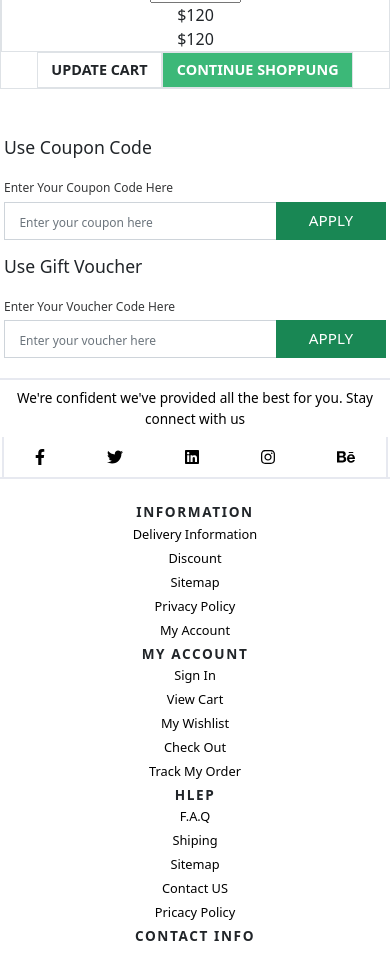
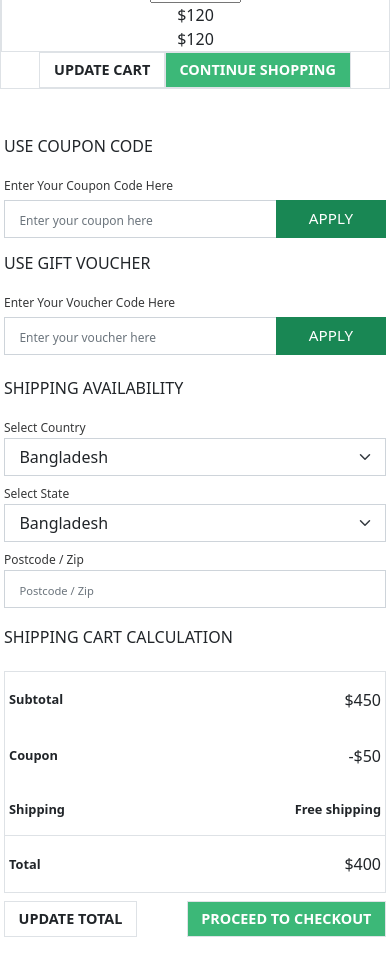
Before and after one commit to rhjoy-git/rhjoy-git-e-commerce.io, a plain HTML site: page shopcart.html in a window 390 px wide. Shown: the part 864-1820 px from the top of the page. Drawn offline with nearby package versions, Linux system fonts and the light colour scheme.

Commit message:
shop cart design complete , responsive pending

```diff
--- a/assets/css/shopcart.css
+++ b/assets/css/shopcart.css
@@ -22,21 +22,27 @@ a {
 body {
     overflow-x: hidden;
 }
-.row, .col{
+
+.row,
+.col {
     overflow: hidden;
 }
+
 .vertical-center {
     display: flex !important;
     justify-content: center;
     align-items: center;
 }
-.cart-size{
+
+.cart-size {
     font-size: 0.9rem;
     margin: 0;
 }
-.cart-size span{
+
+.cart-size span {
     color: #3cb878;
 }
+
 /* -------------Top Start------------ */
 .top-contact-info a pre {
     font-size: 0.8rem;
@@ -64,9 +70,10 @@ body {
 /* -------------Top End------------ */
 
 /* -----------Navbar Start----------- */
-.Home{
+.Home {
     box-shadow: 0 5px 10px rgba(0, 0, 0, 0.2);
 }
+
 .navbar-brand span {
     color: #3cb878;
 }
@@ -109,31 +116,40 @@ body {
 
 /* -----------Navbar End----------- */
 /* -------------Breadcrum Start------------- */
-.product-title{
+.breadcrumb-item a{
+    color: #000;
+}
+.product-title {
     text-align: center;
 }
-.product-title{
+
+.product-title {
     font-size: 0.8rem;
 }
 
-.product-title-row{
+.product-title-row {
     border: 1px solid #dee2e6;
 }
+
 .product-udpate-row,
-.product-info-row{
+.product-info-row {
     border-right: 1px solid #dee2e6;
     border-left: 1px solid #dee2e6;
     border-bottom: 1px solid #dee2e6;
 }
-.border-left{
+
+.border-left {
     border-left: 1px solid #dee2e6;
 }
-.cart-product img{
+
+.cart-product img {
     width: 15%;
 }
-.cart-product h5{
+
+.cart-product h5 {
     font-size: 0.8rem;
 }
+.cart-btn a,
 .product-udpate-row a {
     font-weight: 600;
     border: 1px solid transparent;
@@ -142,47 +158,92 @@ body {
     border-radius: 0;
     transition: 0.45s;
 }
+.cart-btn a:last-child,
 .product-udpate-row a:last-child {
     color: #fff;
     background-color: #3cb878;
 }
+.cart-btn a:hover,
 .product-udpate-row a:hover {
     background-color: #3cb878;
     color: #fff;
     border-radius: 1rem;
     transform: scale(0.9);
 }
+
 /* -----------Breadcrum End------------- */
 /* -------------Coupon Start-------------- */
-.input-group{
+.input-group {
     margin-top: 0.23rem;
 }
+
 .input-group input:focus {
     box-shadow: none;
 }
-.coupon-col h5{
-    font-size: 1.1rem !important;
+
+.coupon-col h5,
+.shippingAddress h5,
+.shoppingcartcalculation h5 {
+    font-size: 1rem !important;
     margin: 1rem 0;
+    text-transform: uppercase;
 }
-.coupon-col span{
+
+.shippingAddress span,
+.coupon-col span {
     color: #373839;
     font-size: 0.75rem !important;
     margin-bottom: 500px !important;
 }
 
-.input-group input{
+.input-group input {
     border-radius: 0;
     padding: .375rem .9rem;
 }
-.input-group input::placeholder{
+
+.input-group input::placeholder {
     font-size: 0.75rem;
     color: #6c757d;
 }
-.input-group a{
+
+.input-group a {
     border-radius: 0;
     padding: 0.375rem 2rem;
     font-size: 0.95rem;
 }
+
+.country,
+.state,
+.postcode {
+    border-radius: 0;
+    padding: .375rem .9rem;
+}
+
+.country:focus,
+.state:focus,
+.postcode:focus {
+    box-shadow: none !important;
+}
+
+.postcode::placeholder {
+    font-size: 0.7rem;
+}
+
+.subtotalcost-title,
+.coupon-title,
+.shiping-title,
+.shipping-title,
+.total-title {
+    font-size: 0.8rem;
+    font-weight: 600;
+}
+
+.subtotal-amount,
+.discount-amount,
+.total-amount {
+    font-style: 1rem;
+}
+
 /* -------------Coupon End-------------- */
 /* --------------Discount Start------------- */
 .discount-footer p,
@@ -274,7 +335,8 @@ body {
 }
 
 @media only screen and (max-width: 575px) {
-/* ------------top--------------- */
+
+    /* ------------top--------------- */
     .top .container {
         display: block !important;
     }
@@ -287,7 +349,7 @@ body {
         width: 100%;
     }
 
-/* -------------information------------- */
+    /* -------------information------------- */
     .information {
         text-align: center;
     }
--- a/shopcart.html
+++ b/shopcart.html
@@ -171,13 +171,13 @@
             <div class="row product-udpate-row mx-md-2 mx-lg-5">
                 <div class="col-md-6 offset-md-6  py-md-2 vertical-center">
                     <a class="btn border" href="">UPDATE CART</a>
-                    <a class="btn border ms-md-3" href="">CONTINUE SHOPPUNG</a>
+                    <a class="btn border ms-md-3" href="">CONTINUE SHOPPING</a>
                 </div>
             </div>
         </div>
     </section>
     <!-- =============== Product section End ============= -->
-    <!-- =============== Cupon & Voucher section Start ============= -->
+    <!-- =============== Cupon & Voucher & shipping address section Start ============= -->
     <section class="voucher py-3 py-md-5 px-lg-5">
         <div class="container px-lg-5">
             <div class="row">
@@ -190,15 +190,80 @@
                         <a class="btn btn-success input-group-text" id="coupon" href="#" type="button">APPLY</a>
                     </div>
                 </div>
-            <div class="coupon-col col-12 col-md-6 px-lg-5 px-md-2 px-1">
-                <h5>Use Gift Voucher</h5>
-                <span class="mb-2">Enter Your Voucher Code Here</span>
-                <div class="input-group">
-                    <input type="text" class="form-control" placeholder="Enter your voucher here" aria-label="coupon"
-                        aria-describedby="coupon">
-                    <a class="btn btn-success input-group-text" id="coupon" href="#" type="button">APPLY</a>
+                <div class="coupon-col col-12 col-md-6 px-lg-5 px-md-2 px-1">
+                    <h5>Use Gift Voucher</h5>
+                    <span class="mb-2">Enter Your Voucher Code Here</span>
+                    <div class="input-group">
+                        <input type="text" class="form-control" placeholder="Enter your voucher here"
+                            aria-label="coupon" aria-describedby="coupon">
+                        <a class="btn btn-success input-group-text" id="coupon" href="#" type="button">APPLY</a>
+                    </div>
                 </div>
             </div>
+            <div class="row pt-2 pt-md-3 pt-lg-5">
+                <div class="col-md-6 col-sm-12 col-12 px-lg-5 px-md-2 px-1">
+                    <div class="shippingAddress">
+                        <h5>SHIPPING AVAILABILITY</h5>
+                        <div class="select-country mb-1 mb-md-2 mb-lg-3">
+                            <span class="mb-2">Select Country</span>
+                            <select name="Country" class="country form-select" aria-label="Default select example">
+                                <option selected>Bangladesh</option>
+                                <option value="1">India</option>
+                                <option value="2">Viet Nam</option>
+                                <option value="3">China</option>
+                                <option value="4">America</option>
+                                <option value="5">UK</option>
+                            </select>
+                        </div>
+                        <div class="select-state mb-1 mb-md-2 mb-lg-3">
+                            <span class="mb-2">Select State</span>
+                            <select name="state" class="state form-select" aria-label="Default select example">
+                                <option selected>Bangladesh</option>
+                                <option value="1">India</option>
+                                <option value="2">Viet Nam</option>
+                                <option value="3">China</option>
+                                <option value="4">America</option>
+                                <option value="5">UK</option>
+                            </select>
+                        </div>
+                        <div class="select-post-code mb-1 mb-md-2 mb-lg-3">
+                            <span class="mb-2">Postcode / Zip</span>
+                            <input type="number" class="postcode form-control" placeholder="Postcode / Zip"
+                                aria-label="coupon" aria-describedby="coupon">
+                        </div>
+
+                    </div>
+                </div>
+                <div class="col-md-6 col-sm-12 col-12 px-lg-5 px-md-2 px-1">
+                    <div class="shoppingcartcalculation">
+                        <h5>SHIPPING CART CALCULATION</h5>
+                        <div class="row border m-0 mt-4">
+                            <div class="col-12 px-lg-4 px-md-2 p-1 py-3 vertical-center justify-content-between">
+                                <span class="subtotalcost-title">Subtotal</span>
+                                <span class="subtotal-amount">$450</span>
+                            </div>
+                            <div class="col-12 px-lg-4 px-md-2 p-1 py-3 vertical-center justify-content-between">
+                                <span class="coupon-title">Coupon</span>
+                                <span class="discount-amount">-$50</span>
+                            </div>
+                            <div class="col-12 px-lg-4 px-md-2 p-1 py-3 vertical-center justify-content-between">
+                                <span class="shiping-title">Shipping</span>
+                                <span class="shipping-title">Free shipping</span>
+                            </div>
+
+                            <div class="col-12 px-lg-4 px-md-2 p-1 py-3 border-top vertical-center justify-content-between">
+                                <span class="total-title">Total</span>
+                                <span class="total-amount">$400</span>
+                            </div>
+                        </div>
+                    </div>
+                </div>
+            </div>
+            <div class="row cart-btn pt-2">
+                <div class="col-md-12 px-lg-5 px-md-2 px-1 justify-content-between vertical-center">
+                    <a class="btn border" href="">UPDATE TOTAL</a>
+                    <a class="btn border ms-md-3" href="">PROCEED TO CHECKOUT</a>
+                </div>
             </div>
         </div>
     </section>
```
